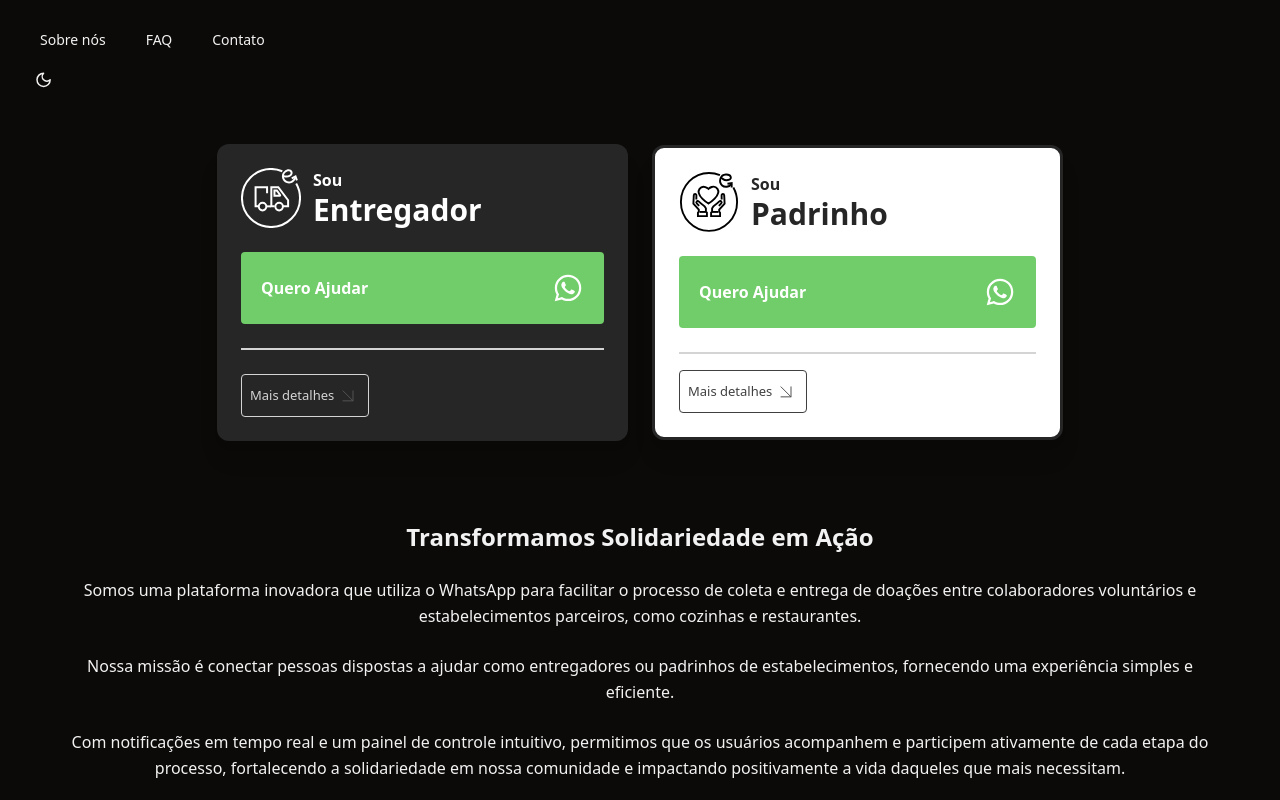
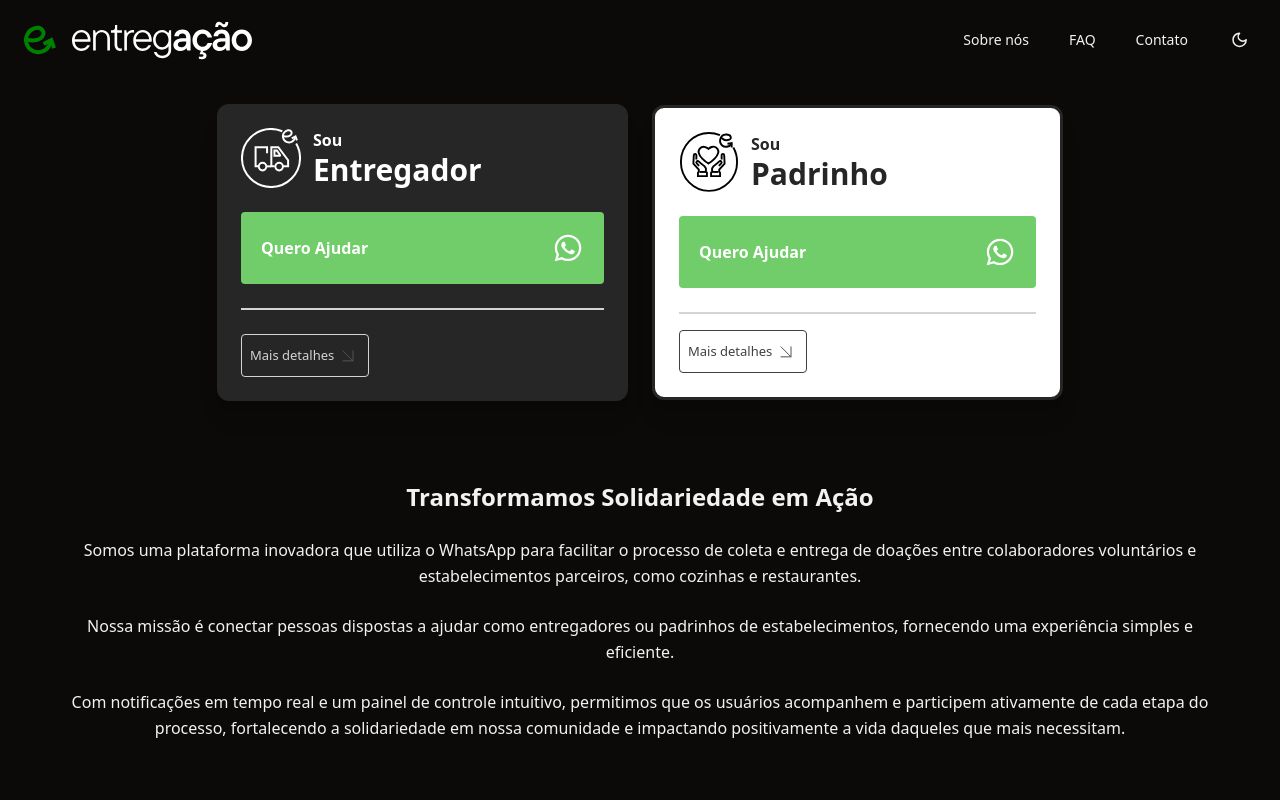
Before and after one commit to lucaoskaique/entregacao-app, a React (Vite) app: page / in a window 1280 px wide. Shown: the top 800 px of the page. Built offline with nearby package versions, Linux system fonts and the light colour scheme.

Commit message:
fix: icon color

```diff
--- a/src/components/Navbar.tsx
+++ b/src/components/Navbar.tsx
@@ -16,7 +16,7 @@ import {
 import { buttonVariants } from "./ui/button";
 import { Menu } from "lucide-react";
 import { ModeToggle } from "./mode-toggle";
-import { LogoIcon, LogoName } from './Logos'
+import { LogoIcon, ResponsiveLogoName } from './Logos'
 import { SwitchTheme } from "./switchTheme";
 
 interface RouteProps {
@@ -49,8 +49,9 @@ export const Navbar = () => {
           <NavigationMenuItem >
             {/* mobile */}
             <div className="flex justify-between w-full h-10 tablet:hidden relative">
-              <LogoIcon color="green" height={40} width={40}/>
-              <LogoName color="blue" className="absolute inset-x-1/2 -translate-x-2/4" height={80} />
+              <LogoIcon color="green" />
+              <ResponsiveLogoName />
+
               <span className="flex items-center gap-x-4 tablet:hidden">
                 <SwitchTheme className="flex items-center h-full gap-x-2 max-[640px]:hidden" />
                 <ModeToggle className="min-[640px]:hidden max-[460px]:hidden" />
@@ -91,16 +92,13 @@ export const Navbar = () => {
           </NavigationMenuItem>
 
           {/* desktop */}
-          <NavigationMenuItem className="font-bold flex hidden">
-            <a
-              rel="noreferrer noopener"
-              href="/"
-              className="ml-2 font-bold text-xl flex"
-            >
-              Entregação
-            </a>
-          </NavigationMenuItem>
-
+          <NavigationMenuItem>
+            <div className="hidden tablet:flex justify-between w-full h-10 relative">
+              <section className="flex items-center gap-x-4">
+                <LogoIcon color="green"/>
+                <ResponsiveLogoName className="" />
+              </section>
+              <section className="flex items-center gap-x-4">
                 <nav className="hidden min-[992px]:flex gap-2">
                   {routeList.map((route: RouteProps, i) => (
                     <a
@@ -115,10 +113,12 @@ export const Navbar = () => {
                     </a>
                   ))}
                 </nav>
-
                 <div className="hidden min-[992px]:flex gap-2">
                   <ModeToggle />
                 </div>
+              </section>
+            </div>
+          </NavigationMenuItem>
         </NavigationMenuList>
       </NavigationMenu>
     </header >
```
Lines whose indentation alone changed are shown as unchanged.
